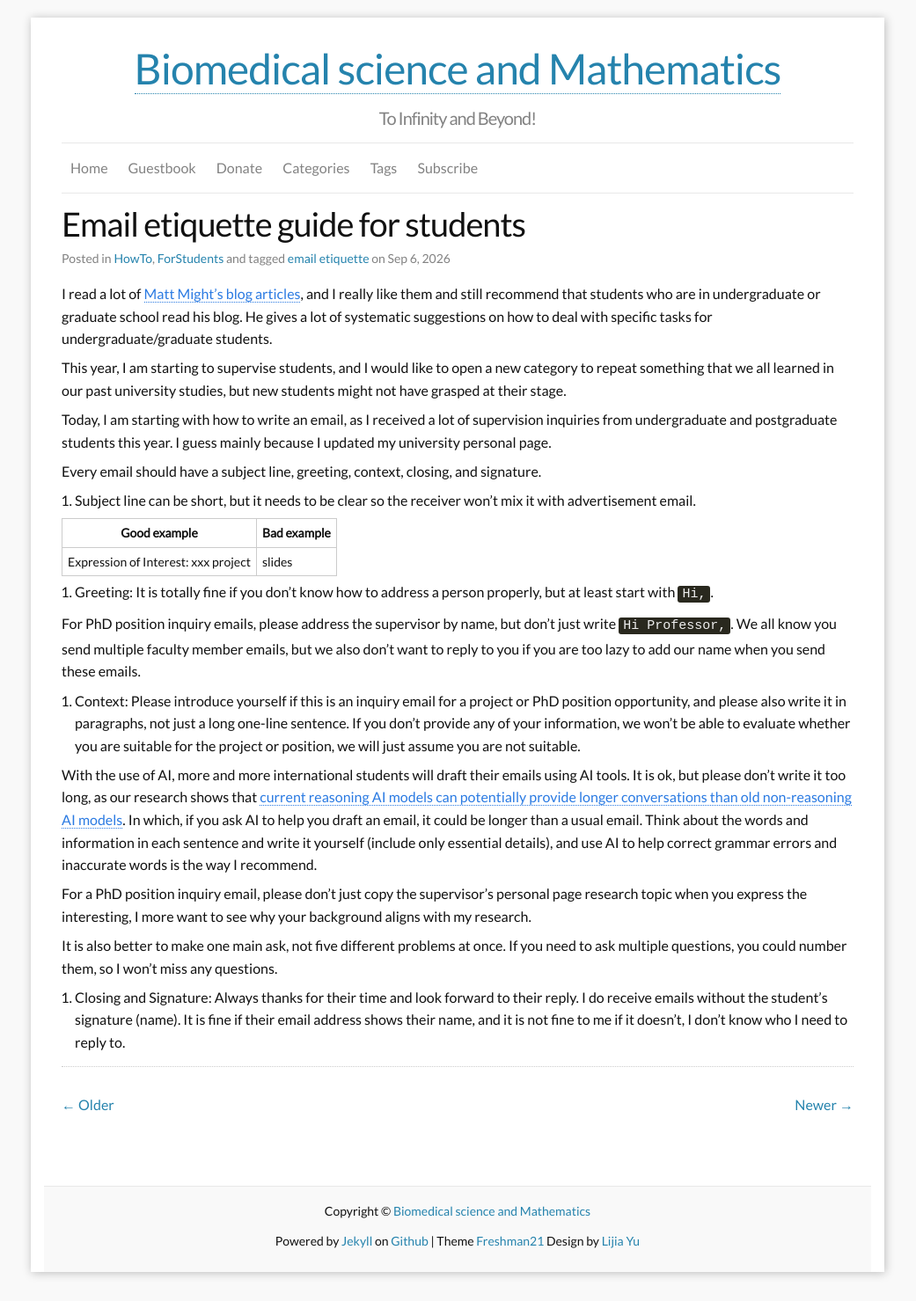
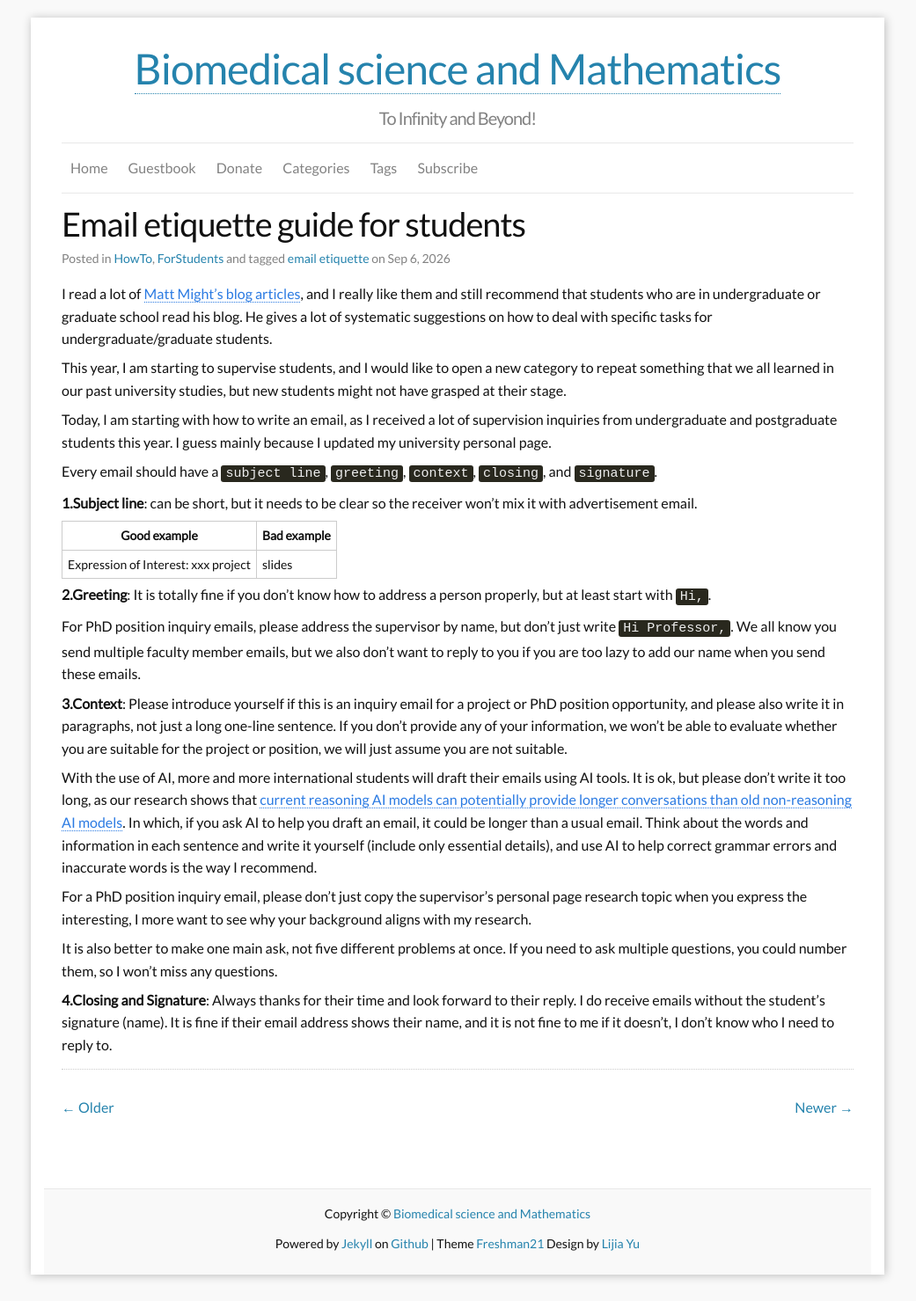
Before and after one commit to yulijia/en, a Jekyll site: the page built from _posts/2026-09-06-Email-etiquette-guide-for-students.md, in a window 1280 px wide. Shown: the whole page at 88% size, without its empty margins (120-1161 px from the left). Built offline with Jekyll 4.4.1, drawn with Linux system fonts in a browser that asks for light colours; nearby versions of some CDN libraries; comment, search, counter and statistics services are not loaded.

Commit message:
update context

```diff
--- a/_posts/2026-09-06-Email-etiquette-guide-for-students.md
+++ b/_posts/2026-09-06-Email-etiquette-guide-for-students.md
@@ -16,19 +16,19 @@ This year, I am starting to supervise students, and I would like to open a new c
 
 Today, I am starting with how to write an email, as I received a lot of supervision inquiries from undergraduate and postgraduate students this year. I guess mainly because I updated my university personal page.
 
-Every email should have a subject line, greeting, context, closing, and signature.
+Every email should have a `subject line`, `greeting`, `context`, `closing`, and `signature`.
 
-1. Subject line can be short, but it needs to be clear so the receiver won't mix it with advertisement email.
+**1.Subject line**: can be short, but it needs to be clear so the receiver won't mix it with advertisement email.
 
 |Good example |Bad example|
 | -------- | -------- |
 | Expression of Interest: xxx project | slides |
 
-2. Greeting: It is totally fine if you don't know how to address a person properly, but at least start with `Hi,`.
+**2.Greeting**: It is totally fine if you don't know how to address a person properly, but at least start with `Hi,`.
 
 For PhD position inquiry emails, please address the supervisor by name, but don't just write `Hi Professor,`. We all know you send multiple faculty member emails, but we also don't want to reply to you if you are too lazy to add our name when you send these emails.
 
-3. Context: Please introduce yourself if this is an inquiry email for a project or PhD position opportunity, and please also write it in paragraphs, not just a long one-line sentence. If you don't provide any of your information, we won't be able to evaluate whether you are suitable for the project or position, we will just assume you are not suitable.
+**3.Context**: Please introduce yourself if this is an inquiry email for a project or PhD position opportunity, and please also write it in paragraphs, not just a long one-line sentence. If you don't provide any of your information, we won't be able to evaluate whether you are suitable for the project or position, we will just assume you are not suitable.
 
 With the use of AI, more and more international students will draft their emails using AI tools. It is ok, but please don't write it too long, as our research shows that [current reasoning AI models can potentially provide longer conversations than old non-reasoning AI models](https://www.biorxiv.org/content/biorxiv/early/2026/09/01/2025.11.09.687479/F1.large.jpg?width=800&height=600&carousel=1). In which, if you ask AI to help you draft an email, it could be longer than a usual email. Think about the words and information in each sentence and write it yourself (include only essential details), and use AI to help correct grammar errors and inaccurate words is the way I recommend.
 
@@ -36,4 +36,4 @@ For a PhD position inquiry email, please don't just copy the supervisor's person
 
 It is also better to make one main ask, not five different problems at once. If you need to ask multiple questions, you could number them, so I won't miss any questions.
 
-4. Closing and Signature: Always thanks for their time and look forward to their reply. I do receive emails without the student's signature (name). It is fine if their email address shows their name, and it is not fine to me if it doesn't, I don't know who I need to reply to.
+**4.Closing and Signature**: Always thanks for their time and look forward to their reply. I do receive emails without the student's signature (name). It is fine if their email address shows their name, and it is not fine to me if it doesn't, I don't know who I need to reply to.
```
